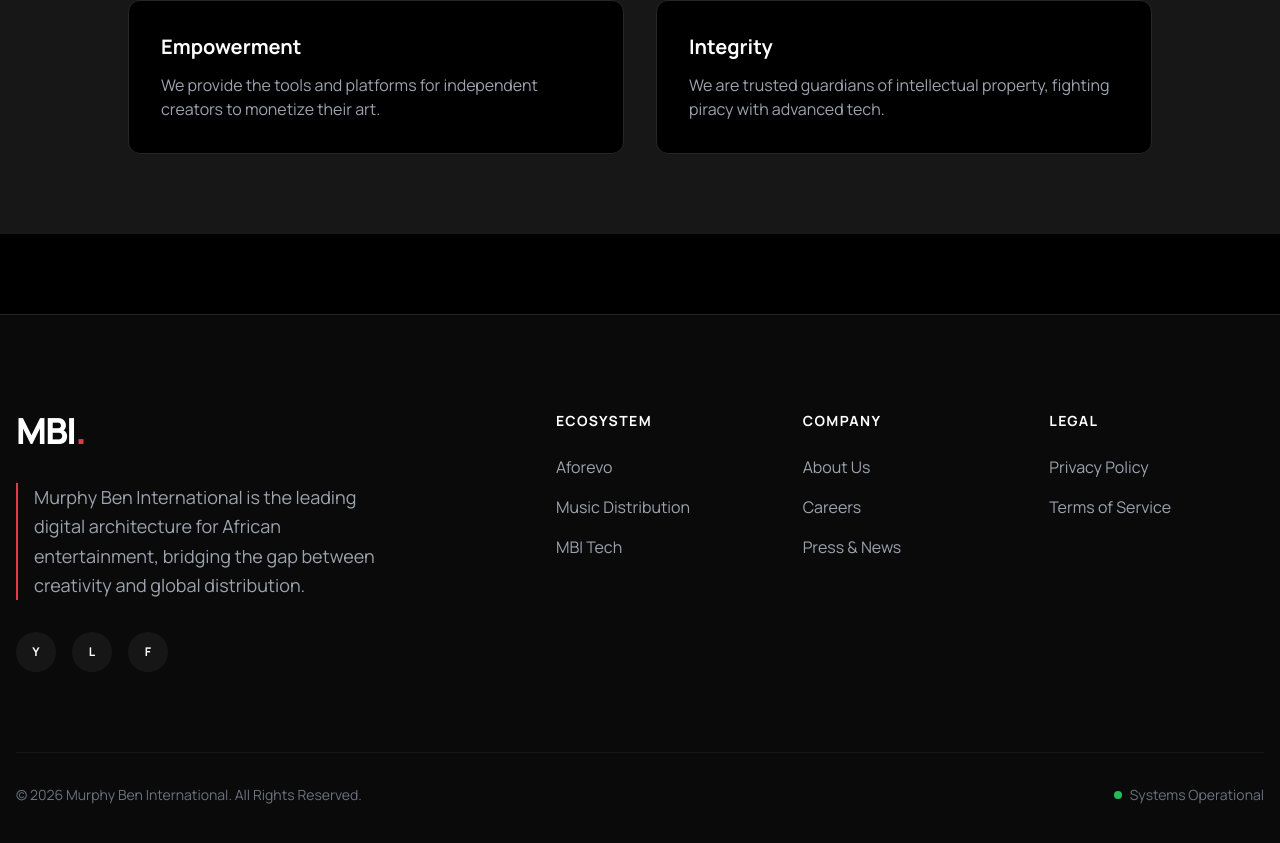
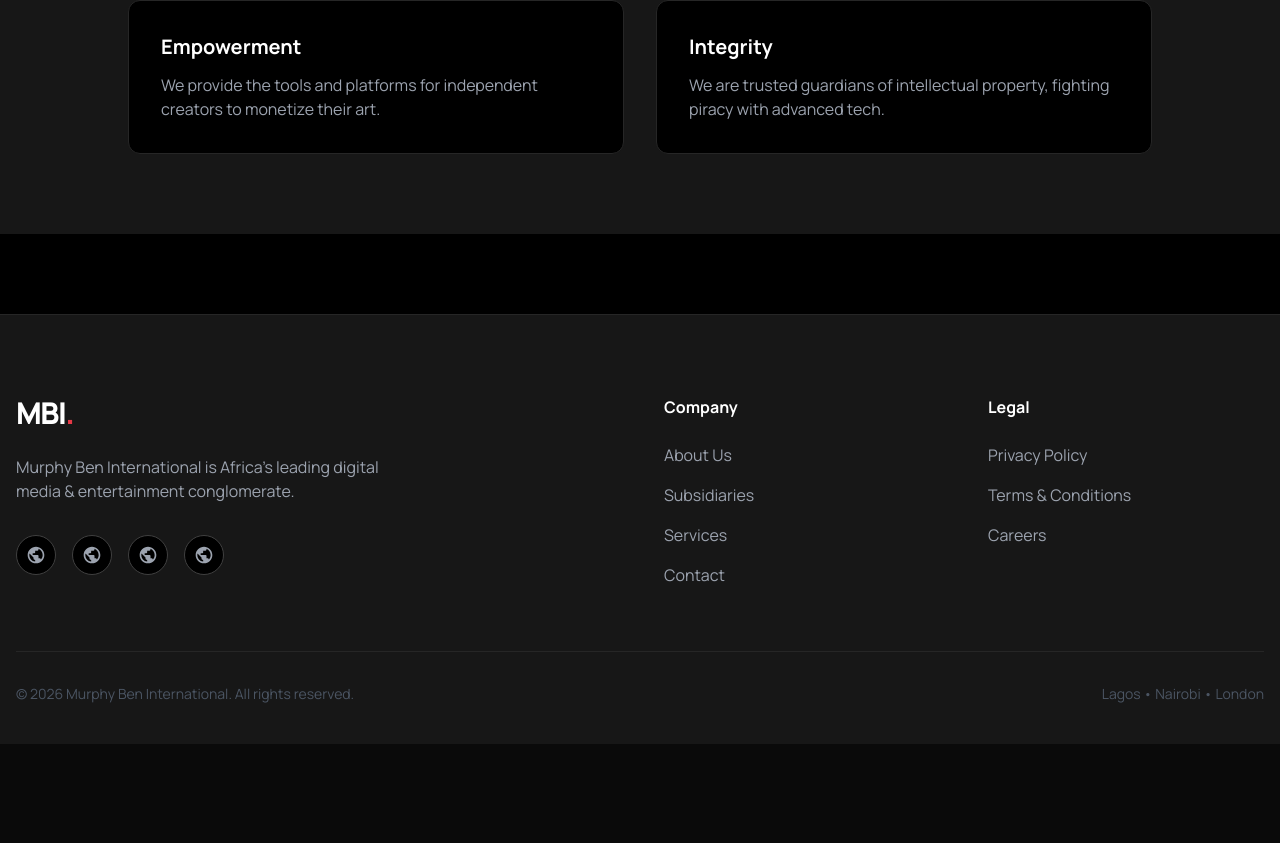
Before and after one commit to io-m1/aforevo.io, a Next.js app: page /about in a window 1280 px wide. Shown: the part 1159-2002 px from the top of the page. After the commit the page ends 1903 px from the top, so only its background shows below. Built offline with nearby package versions, Linux system fonts and the light colour scheme.

Commit message:
feat(ecosystem): expand subsidiaries list and connect verified social links

```diff
--- /dev/null
+++ b/app/legal/terms/page.tsx
@@ -0,0 +1,44 @@
+import { Metadata } from 'next';
+
+export const metadata: Metadata = {
+  title: 'Terms & Conditions | Murphy Ben International',
+  description: 'Legal terms and conditions for using MBI services and platforms.',
+};
+
+export default function TermsPage() {
+  return (
+    <main className="min-h-screen bg-black text-white pt-24 pb-20">
+      <div className="container mx-auto px-4 max-w-4xl">
+        <h1 className="text-4xl md:text-5xl font-black mb-8 text-white">Terms & Conditions</h1>
+        <p className="text-gray-400 mb-12">Last Updated: January 2026</p>
+
+        <div className="space-y-8 text-gray-300 leading-relaxed">
+          <section>
+            <h2 className="text-2xl font-bold text-white mb-4">1. Introduction</h2>
+            <p>Welcome to Murphy Ben International ("MBI"). By accessing our websites, services, or visiting our physical locations, you agree to be bound by these Terms and Conditions.</p>
+          </section>
+
+          <section>
+            <h2 className="text-2xl font-bold text-white mb-4">2. Intellectual Property</h2>
+            <p>All content distributed by MBI, including but not limited to movies, music, broadcasts on Vybz 94.5 FM, and Revo+ content, is the exclusive property of MBI or its licensors. Unauthorized reproduction or distribution is strictly prohibited.</p>
+          </section>
+
+          <section>
+            <h2 className="text-2xl font-bold text-white mb-4">3. User Conduct</h2>
+            <p>Users of our digital platforms (Aforevo YouTube, Social Media pages) are expected to maintain respectful behavior. MBI reserves the right to block or ban users violating community guidelines.</p>
+          </section>
+
+          <section>
+            <h2 className="text-2xl font-bold text-white mb-4">4. Services</h2>
+            <p>Services provided by MBI Production, MBI Distribution, and Aforevo MCN are subject to specific service agreements signed by the respective parties.</p>
+          </section>
+
+          <section>
+            <h2 className="text-2xl font-bold text-white mb-4">5. Contact</h2>
+            <p>For legal inquiries, please contact us at legal@mbi247.com or visit our headquarters in Lagos, Nigeria.</p>
+          </section>
+        </div>
+      </div>
+    </main>
+  );
+}
--- a/components/layout/Footer.tsx
+++ b/components/layout/Footer.tsx
@@ -3,22 +3,22 @@
 
 export default function Footer() {
   const { footer } = layoutData;
+  const currentYear = new Date().getFullYear();
 
   return (
-    <footer className="bg-mbi-black border-t border-white/10 pt-24 pb-12">
+    <footer className="bg-neutral-900 border-t border-neutral-800 pt-20 pb-10">
       <div className="container mx-auto px-4">
-        <div className="grid grid-cols-1 lg:grid-cols-12 gap-12 mb-20">
+        <div className="grid grid-cols-1 md:grid-cols-4 gap-12 mb-16">
 
-          {/* Brand Column (Span 4) */}
-          <div className="lg:col-span-4 space-y-8">
-            <Link href="/" className="text-4xl font-black text-white tracking-tighter block">
+          {/* Brand Column */}
+          <div className="col-span-1 md:col-span-2">
+            <Link href="/" className="text-3xl font-black text-white tracking-tighter mb-6 block">
               MBI<span className="text-mbi-red">.</span>
             </Link>
-            <p className="text-gray-400 text-lg leading-relaxed max-w-sm border-l-2 border-mbi-red pl-4">
-              {footer.brandDescription}
+            <p className="text-gray-400 max-w-sm mb-8">
+              {footer.description}
             </p>
-
-            {/* Socials */}
+            {/* Social Icons */}
             <div className="flex gap-4">
               {footer.socials.map((social) => (
                 <a
@@ -26,50 +26,48 @@
                   href={social.url}
                   target="_blank"
                   rel="noopener noreferrer"
-                  className="w-10 h-10 rounded-full bg-white/5 hover:bg-mbi-red flex items-center justify-center text-white transition-all duration-300"
+                  className="w-10 h-10 rounded-full bg-black border border-neutral-700 flex items-center justify-center text-gray-400 hover:text-white hover:border-mbi-red transition-all"
                   aria-label={social.platform}
                 >
-                  {/* Simple text fallback for icons until we add SVG library */}
-                  <span className="text-xs font-bold">{social.platform[0]}</span>
+                  <span className="sr-only">{social.platform}</span>
+                  {/* Generic Social Icon (We can refine specific SVGs later) */}
+                  <svg className="w-5 h-5" fill="currentColor" viewBox="0 0 24 24">
+                     <path d="M12 2C6.48 2 2 6.48 2 12s4.48 10 10 10 10-4.48 10-10S17.52 2 12 2zm-1 17.93c-3.95-.49-7-3.85-7-7.93 0-.62.08-1.21.21-1.79L9 15v1c0 1.1.9 2 2 2v1.93zm6.9-2.54c-.26-.81-1-1.39-1.9-1.39h-1v-3c0-.55-.45-1-1-1H8v-2h2c.55 0 1-.45 1-1V7h2c1.1 0 2-.9 2-2v-.41c2.93 1.19 5 4.06 5 7.41 0 2.08-.8 3.97-2.1 5.39z"/>
+                  </svg>
                 </a>
               ))}
             </div>
           </div>
 
-          {/* Spacer (Span 1) */}
-          <div className="hidden lg:block lg:col-span-1" />
+          {/* Quick Links */}
+          <div>
+            <h4 className="text-white font-bold mb-6">Company</h4>
+            <ul className="space-y-4">
+              <li><Link href="/about" className="text-gray-400 hover:text-mbi-red transition-colors">About Us</Link></li>
+              <li><Link href="/brands" className="text-gray-400 hover:text-mbi-red transition-colors">Subsidiaries</Link></li>
+              <li><Link href="/services" className="text-gray-400 hover:text-mbi-red transition-colors">Services</Link></li>
+              <li><Link href="/contact" className="text-gray-400 hover:text-mbi-red transition-colors">Contact</Link></li>
+            </ul>
+          </div>
 
-          {/* Links Columns (Span 7) */}
-          <div className="lg:col-span-7 grid grid-cols-2 md:grid-cols-3 gap-8">
-            {footer.columns.map((col) => (
-              <div key={col.heading}>
-                <h3 className="text-white font-bold uppercase tracking-widest text-sm mb-6 text-mbi-gold">
-                  {col.heading}
-                </h3>
+          {/* Legal */}
+          <div>
+            <h4 className="text-white font-bold mb-6">Legal</h4>
             <ul className="space-y-4">
-                  {col.links.map((link) => (
+              {footer.links.map((link) => (
                 <li key={link.href}>
-                      <Link
-                        href={link.href}
-                        className="text-gray-400 hover:text-white hover:translate-x-1 inline-block transition-all duration-200"
-                      >
+                  <Link href={link.href} className="text-gray-400 hover:text-mbi-red transition-colors">
                     {link.label}
                   </Link>
                 </li>
               ))}
             </ul>
           </div>
-            ))}
-          </div>
         </div>
 
-        {/* Bottom Bar */}
-        <div className="pt-8 border-t border-white/5 flex flex-col md:flex-row justify-between items-center gap-4 text-sm text-gray-500">
-          <p>{footer.copyright}</p>
-          <div className="flex items-center gap-2">
-            <div className="w-2 h-2 rounded-full bg-green-500 animate-pulse" />
-            <span>Systems Operational</span>
-          </div>
+        <div className="border-t border-neutral-800 pt-8 flex flex-col md:flex-row justify-between items-center text-sm text-gray-600">
+          <p>&copy; {currentYear} Murphy Ben International. All rights reserved.</p>
+          <p>Lagos • Nairobi • London</p>
         </div>
       </div>
     </footer>
--- a/content/brands.json
+++ b/content/brands.json
@@ -1,62 +1,102 @@
 {
   "metadata": {
-    "title": "Our Brands | Aforevo, Vybz FM, Revo+",
-    "description": "Explore the MBI portfolio. Aforevo for video, Vybz FM for radio, and MBI Tech for digital rights management."
+    "title": "MBI Subsidiaries | The Network",
+    "description": "Explore the companies powering the MBI ecosystem: Aforevo, Vybz 94.5 FM, Revo+, and our specialized production divisions."
   },
   "hero": {
-    "heading": "THE MBI ECOSYSTEM",
-    "subheading": "A suite of platforms defining the future of African entertainment."
+    "heading": "THE MBI SUBSIDIARIES",
+    "subheading": "A conglomerate of specialized divisions driving African entertainment."
   },
   "brands": [
     {
       "id": "aforevo",
       "name": "Aforevo",
-      "tagline": "The Global Stage for African Cinema",
-      "description": "Aforevo is one of Africa's largest YouTube Multi-Channel Networks (MCN) and content aggregators. We specialize in the acquisition, localization (dubbing), and distribution of premium Nollywood movies to a global audience.",
-      "features": ["YouTube Certified MCN", "French & Swahili Dubbing", "Global Distribution"],
+      "tagline": "The Global Stage",
+      "description": "The flagship digital platform aggregating African movies and content. Home to the Aforevo YouTube network and Aforevo Facebook community.",
+      "features": ["Content Aggregation", "Digital Streaming", "Community Building"],
       "ctaLink": "https://www.youtube.com/@AforevoStage",
-      "ctaText": "Visit Channel",
+      "ctaText": "Aforevo YouTube",
       "image": "/images/brands/aforevo-logo.png"
     },
     {
-      "id": "revo",
-      "name": "Revo+",
-      "tagline": "Premium African Lifestyle",
-      "description": "The ultimate 24/7 lifestyle and entertainment channel. Revo+ brings you the best in African fashion, music, celebrity lifestyle, and urban culture. Available on StarTimes (Channel 123) and FreeTV.",
-      "features": ["24/7 Linear Broadcast", "StarTimes & FreeTV", "Fashion & Urban Culture"],
-      "ctaLink": "https://www.youtube.com/@RevoPlus",
-      "ctaText": "Watch Highlights",
-      "image": "/images/brands/revo-logo.png"
-    },
-    {
       "id": "vybz-fm",
-      "name": "Vybz FM",
+      "name": "Vybz 94.5 FM",
       "tagline": "The Rhythm of Lagos",
-      "description": "Lagos' premier digital radio station dedicated to Afrobeatz culture, news, and entertainment. Broadcasting live to the world.",
-      "features": ["Live Digital Radio", "Afrobeatz Curation", "Artist Interviews"],
+      "description": "More than just radio. Vybz 94.5 FM is the pulse of Afrobeatz culture, broadcasting live music, news, and entertainment to a global audience.",
+      "features": ["Live Broadcast", "94.5 FM Frequency", "Digital Radio"],
       "ctaLink": "https://vybzfm.com",
       "ctaText": "Listen Live",
       "image": "/images/brands/vybz-logo.png"
     },
     {
-      "id": "music",
-      "name": "MBI Music",
-      "tagline": "Amplifying African Sound",
-      "description": "The bridge between African artists and the global market. We handle digital distribution, playlist pitching, and royalty collection for independent artists and labels.",
-      "features": ["DSP Distribution", "Playlist Pitching", "Royalty Collection"],
-      "ctaLink": "/contact",
-      "ctaText": "Distribute With Us",
-      "image": "/images/brands/music-logo.png"
+      "id": "revo-plus",
+      "name": "Revo+",
+      "tagline": "Premium Lifestyle",
+      "description": "Our 24/7 linear TV channel dedicated to fashion, urban culture, and celebrity lifestyle. Available on StarTimes and FreeTV.",
+      "features": ["Linear TV", "Fashion & Lifestyle", "StarTimes Ch. 123"],
+      "ctaLink": "/brands/revo-plus",
+      "ctaText": "View Schedule",
+      "image": "/images/brands/revo-logo.png"
     },
     {
-      "id": "tech",
-      "name": "MBI Tech",
-      "tagline": "Digital Infrastructure",
-      "description": "Proprietary tools for piracy protection, content ID management, and automated royalty splitting.",
-      "features": ["DRM Protection", "Royalty Automation", "Analytics"],
-      "ctaLink": "/services/tech",
-      "ctaText": "Learn More",
-      "image": "/images/brands/tech-logo.png"
+      "id": "aforevo-mcn",
+      "name": "Aforevo MCN",
+      "tagline": "Creator Management",
+      "description": "Africa's largest YouTube Multi-Channel Network. We protect, monetize, and grow channels for hundreds of creators.",
+      "features": ["Monetization", "Rights Management", "Growth Strategy"],
+      "ctaLink": "/services/mcn",
+      "ctaText": "Join Network",
+      "image": "/images/brands/mcn-logo.png"
+    },
+    {
+      "id": "dubbing",
+      "name": "Aforevo Dubbing",
+      "tagline": "Breaking Language Barriers",
+      "description": "State-of-the-art localization studios translating Nollywood content into French, Swahili, and Spanish for broader reach.",
+      "features": ["Multi-Language Dubbing", "Subtitling", "Localization"],
+      "ctaLink": "/services/dubbing",
+      "ctaText": "Our Studios",
+      "image": "/images/brands/dubbing-logo.png"
+    },
+    {
+      "id": "production",
+      "name": "MBI Production",
+      "tagline": "Original Content",
+      "description": "The creative engine behind our original series, music videos, and feature films. From concept to 4K delivery.",
+      "features": ["Film Production", "Music Videos", "Post-Production"],
+      "ctaLink": "/contact",
+      "ctaText": "Hire Us",
+      "image": "/images/brands/production-logo.png"
+    },
+    {
+      "id": "events",
+      "name": "Aforevo Events",
+      "tagline": "Live Experiences",
+      "description": "Curating concerts, award shows, and fan festivals that bring the digital community into the physical world.",
+      "features": ["Concert Management", "Fan Festivals", "Corporate Events"],
+      "ctaLink": "/gallery",
+      "ctaText": "View Gallery",
+      "image": "/images/brands/events-logo.png"
+    },
+    {
+      "id": "distribution",
+      "name": "MBI Distribution",
+      "tagline": "Global Reach",
+      "description": "Strategic placement of content across DSPs, VOD platforms, and airlines. We get African stories to every screen.",
+      "features": ["DSP Delivery", "VOD Licensing", "Airline Rights"],
+      "ctaLink": "/services/distribution",
+      "ctaText": "Distribute Now",
+      "image": "/images/brands/distro-logo.png"
+    },
+    {
+      "id": "networks",
+      "name": "MBI Networks",
+      "tagline": "Infrastructure",
+      "description": "The backbone of our digital operations, handling ISP services and technical connectivity.",
+      "features": ["Connectivity", "Infrastructure", "Tech Support"],
+      "ctaLink": "/contact",
+      "ctaText": "Contact Tech",
+      "image": "/images/brands/network-logo.png"
     }
   ]
 }
--- a/content/layout.json
+++ b/content/layout.json
@@ -1,54 +1,28 @@
 {
   "navbar": {
     "links": [
-      { "label": "Home", "href": "/" },
-      { "label": "About Us", "href": "/about" },
-      { "label": "Brands", "href": "/brands" },
-      { "label": "Services", "href": "/services" }
+      { "label": "About", "href": "/about" },
+      { "label": "Subsidiaries", "href": "/brands" },
+      { "label": "Services", "href": "/services" },
+      { "label": "Gallery", "href": "/gallery" }
     ],
-    "cta": { "label": "Contact MBI", "href": "/contact" }
+    "cta": {
+      "label": "Contact Us",
+      "href": "/contact"
+    }
   },
   "footer": {
-    "brandDescription": "Murphy Ben International is the leading digital architecture for African entertainment, bridging the gap between creativity and global distribution.",
-    "address": [
-      "2-4 Ladipo Kuku Street",
-      "Allen Avenue, Ikeja",
-      "Lagos, Nigeria"
+    "description": "Murphy Ben International is Africa's leading digital media & entertainment conglomerate.",
+    "socials": [
+      { "platform": "LinkedIn", "url": "https://www.linkedin.com/company/murphyben-international/" },
+      { "platform": "Instagram", "url": "https://www.instagram.com/mbigroup247_/" },
+      { "platform": "X (Twitter)", "url": "https://x.com/MBIgroup247" },
+      { "platform": "Facebook", "url": "https://www.facebook.com/profile.php?id=61564943465900" }
     ],
-    "contact": {
-      "phone": "+234 808 862 4247",
-      "email": "info@mbi247.com"
-    },
-    "socials": [
-      { "platform": "YouTube", "url": "https://www.youtube.com/@AforevoStage" },
-      { "platform": "LinkedIn", "url": "https://www.linkedin.com/company/murphy-ben-international" },
-      { "platform": "Facebook", "url": "https://www.facebook.com/aforevo" }
-    ],
-    "columns": [
-      {
-        "heading": "Ecosystem",
-        "links": [
-          { "label": "Aforevo", "href": "/brands/aforevo" },
-          { "label": "Music Distribution", "href": "/brands/music" },
-          { "label": "MBI Tech", "href": "/services/tech" }
-        ]
-      },
-      {
-        "heading": "Company",
-        "links": [
-          { "label": "About Us", "href": "/about" },
-          { "label": "Careers", "href": "/careers" },
-          { "label": "Press & News", "href": "/news" }
-        ]
-      },
-      {
-        "heading": "Legal",
-        "links": [
-          { "label": "Privacy Policy", "href": "/legal/privacy" },
-          { "label": "Terms of Service", "href": "/legal/terms" }
-        ]
-      }
-    ],
-    "copyright": "© 2026 Murphy Ben International. All Rights Reserved."
+    "links": [
+      { "label": "Privacy Policy", "href": "/legal/privacy" },
+      { "label": "Terms & Conditions", "href": "/legal/terms" },
+      { "label": "Careers", "href": "/careers" }
+    ]
   }
 }
```
Lines whose indentation alone changed are shown as unchanged.
